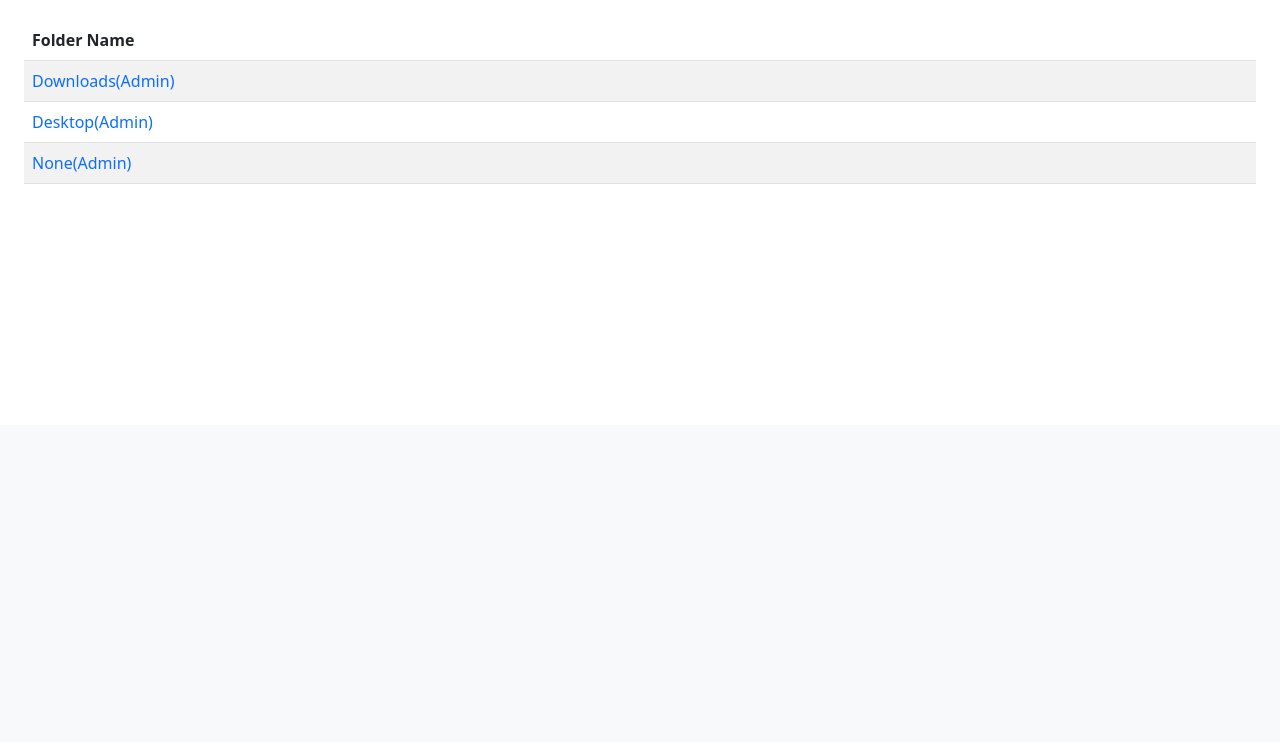
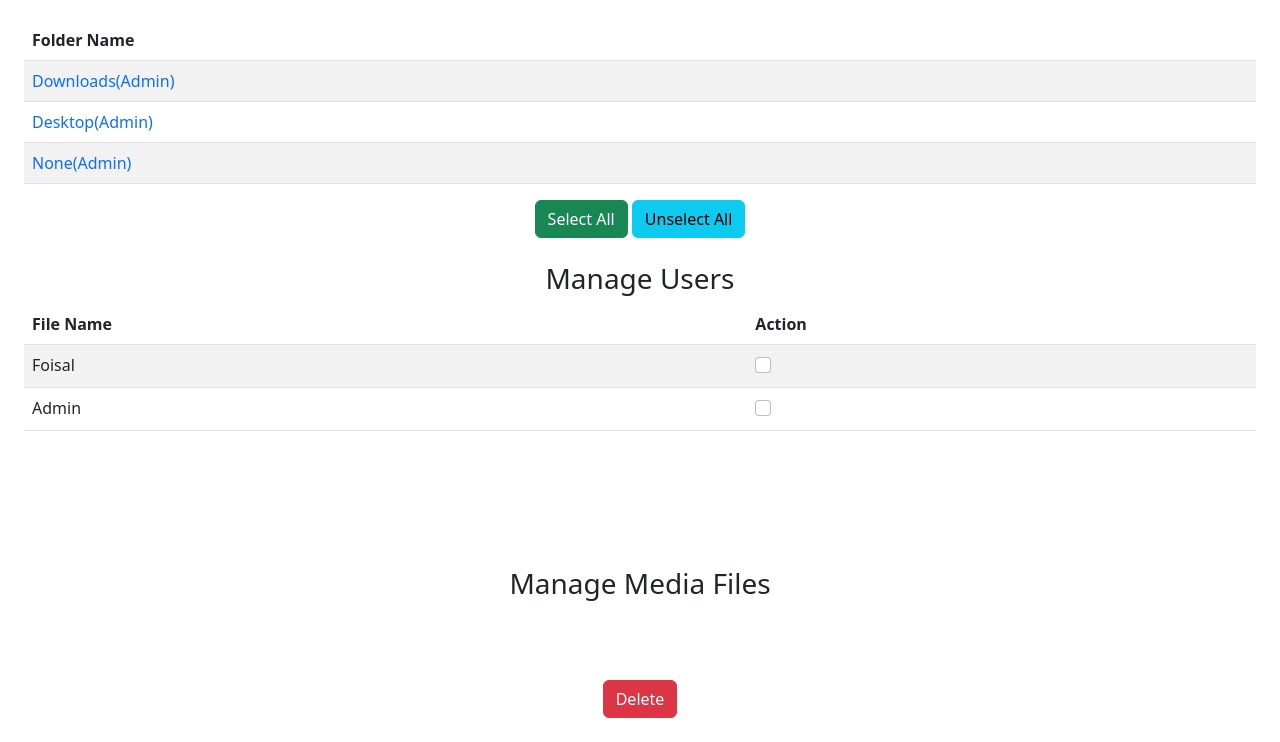
Before and after one commit to Foisal1301/driveClone, a Django app: page /admin_dashboard/ in a window 1280 px wide. Shown: the part 375-1117 px from the top of the page. Before the commit the page ends 559 px from the top, so only its background shows below. Run offline with Django 4.2, Linux system fonts and the light colour scheme; a user stored in the database is signed in; data comes from the database, SQL or seed files in the repository; both versions use the stored data as it was after the commit; data that the repository does not hold is empty.

Commit message:
initial commit

```diff
--- a/core/templates/admin.html
+++ b/core/templates/admin.html
@@ -37,17 +37,45 @@
   </tbody>
 </table>
 {% endif %}
-<br/><br/><br/>
-{% if all_files %}
-<center><h3>Manage Media Files</h3></center><br/>
 <center>
   <div class="flex">
     <button onclick="selectAll(1);" class="btn btn-success">Select All</button>
     <button onclick="selectAll(0);" class="btn btn-info">Unselect All</button>
   </div>
-</center>
+</center><br/>
+<center><h3>Manage Users</h3></center>
 <form action="" method=POST>
     {% csrf_token %}
+
+{% if all_users %}
+<table class="table  table-striped table-hover">
+  <thead>
+    <tr>
+      <th scope="col">File Name</th>
+      <!--<th scope="col">size</th>-->
+      <th scope="col">Action</th>
+    </tr>
+  </thead>
+  <tbody>
+    {% for i in all_users %}
+      <tr>
+          <td>{{ i }}</td>
+          <!--<td>{{ i.available.storage|floatformat:3 }}</td>-->
+          <td>
+            <div class="form-check">
+                <input class="form-check-input" type="checkbox" value="{{i.id}}" name="users">
+            </div>
+          </td>
+      </tr>
+    {% endfor %}
+  </tbody>
+</table>
+{% endif %}
+<br>
+<br/>
+<br/><br/><br/>
+<center><h3>Manage Media Files</h3></center><br/>
+{% if all_files %}
 <table class="table  table-striped table-hover">
   <thead>
     <tr>
@@ -78,11 +106,11 @@
     {% endfor %}
   </tbody>
 </table>
+{% endif %}
 <br>
 <br/>
 <center><button class="btn btn-danger" type="submit">Delete</button></center>
 </form>
-{% endif %}
 {% endblock %}
 {% block script %}
 <script>
--- a/core/views.py
+++ b/core/views.py
@@ -7,6 +7,7 @@ from itertools import chain
 from .forms import FileUploadForm,SignUpForm,PrivacyForm,ChangePass
 import os
 from django.conf import settings
+from django.contrib.auth.models import User
 
 @login_required
 def privacy_settings(request):
@@ -257,13 +258,18 @@ def admin_dashboard(request):
         total_file = File.objects.all().count()
         if request.method == 'POST':
             files = request.POST.getlist('files')
+            users = request.POST.getlist('users')
             for i in files:
                 File.objects.get(pk=int(i)).delete()
+            for i in users:
+                for i in File.objects.filter(user=User.objects.get(pk=i)):
+                    i.delete()
         return render(request,'admin.html',{
             'total_folder':total_folder,
             'total_file':total_file,
             'all_files':File.objects.all(),
             'all_folders':Folder.objects.all(),
+            'all_users':User.objects.all()
         })
     else:
         messages.error(request,'You are not allowed!')
```
Also changed, not shown: db.sqlite3.
